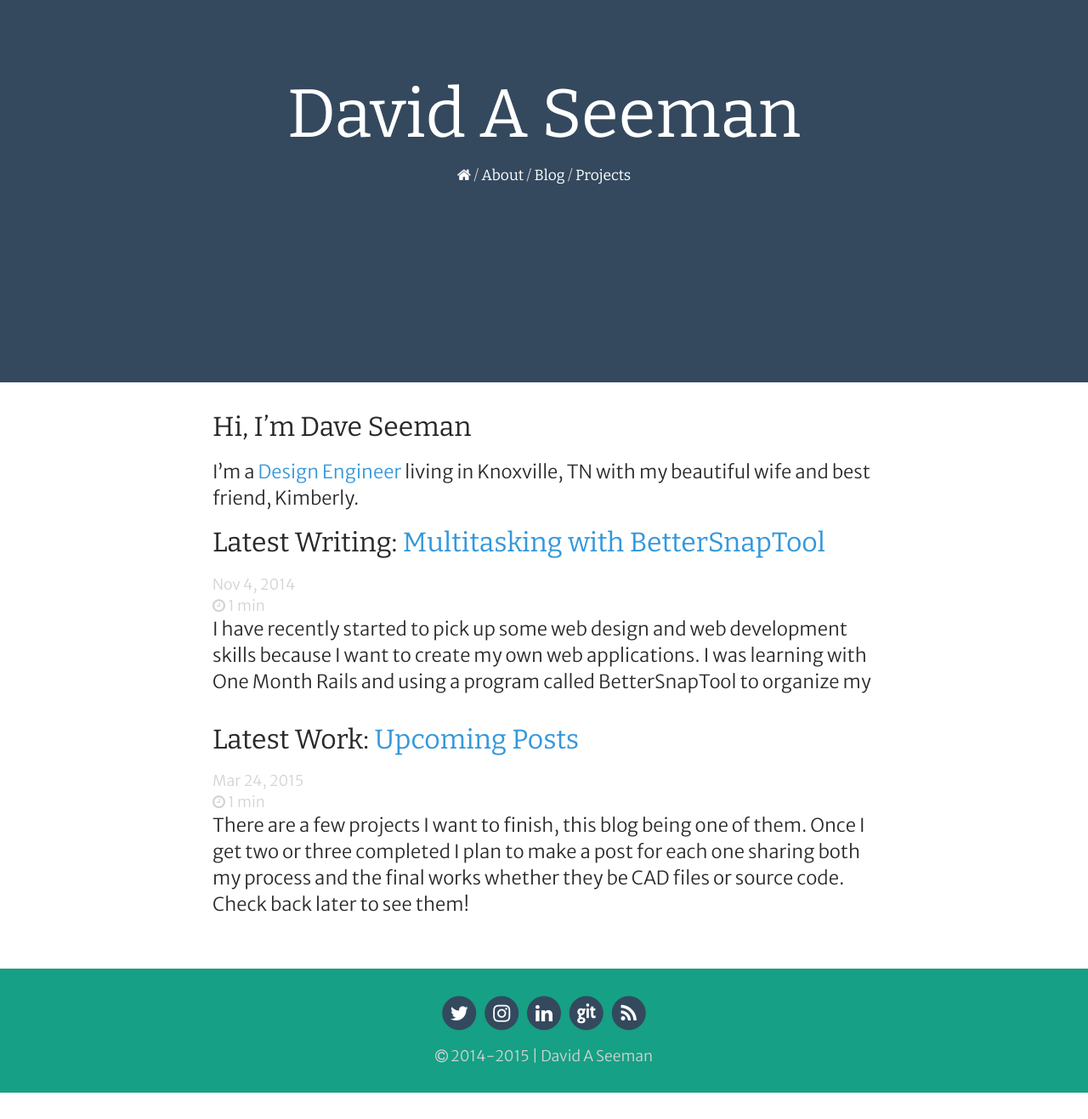
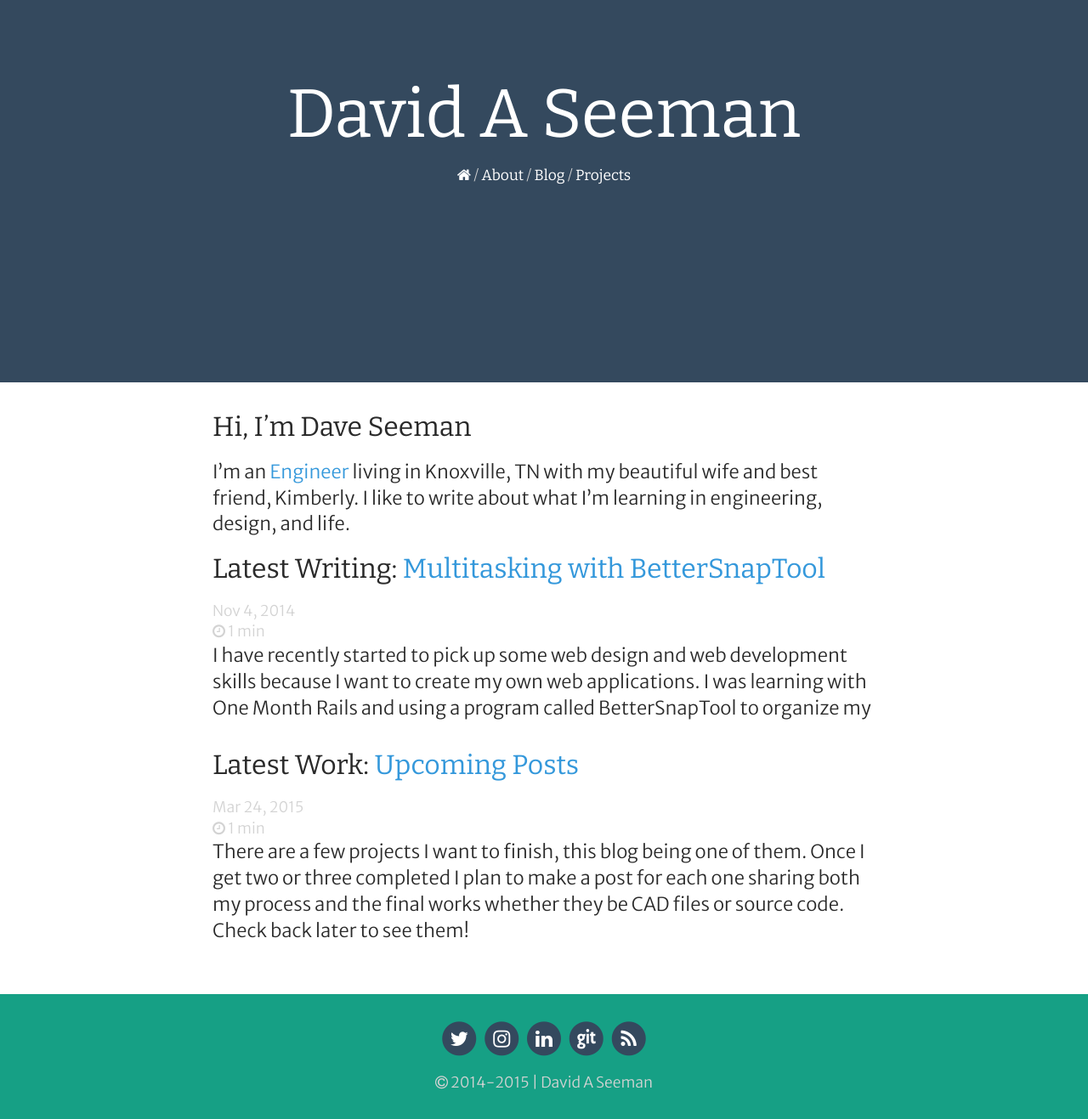
Before and after one commit to Shipwright/daveas.github.io, a Jekyll site: the page built from index.html, in a window 1280 px wide. Shown: the whole page at 85% size. Built offline with Jekyll 4.4.1, drawn with Linux system fonts in a browser that asks for light colours; nearby versions of some CDN libraries; some web fonts are replaced; before the commit the page ends 1286 px from its top, so only the background shows below that.

Commit message:
Update intro.md

```diff
--- a/_includes/intro.md
+++ b/_includes/intro.md
@@ -1,3 +1,3 @@
 ## Hi, I'm {{ site.author }}
 
-I'm a [Design Engineer]({{site.github}}/resume) living in Knoxville, TN with my beautiful wife and best friend, Kimberly.
+I'm an [Engineer]({{site.github}}/resume) living in Knoxville, TN with my beautiful wife and best friend, Kimberly. I like to write about what I'm learning in engineering, design, and life.
```
